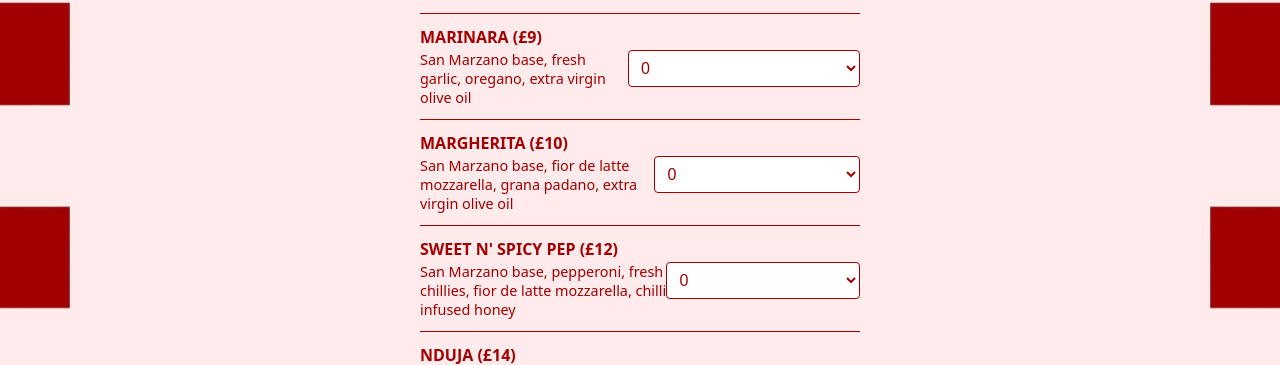
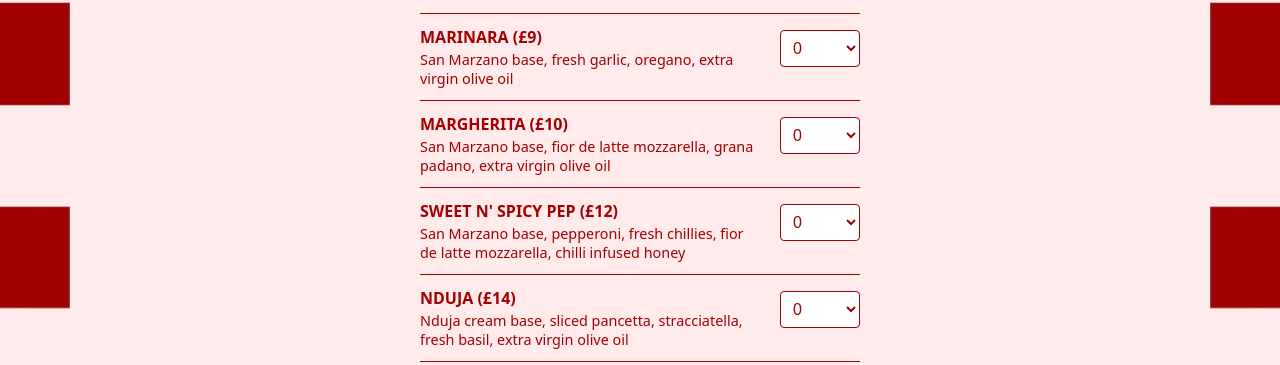
Before and after one commit to concretelobster/fusion-pizza, a plain HTML site: page index.html in a window 1280 px wide. Shown: the part 406-771 px from the top of the page. Drawn offline with Linux system fonts and the light colour scheme.

Commit message:
Update menu-row layout to use CSS grid
Changed menu-row layout from flex to grid for better alignment and spacing.

```diff
--- a/index.html
+++ b/index.html
@@ -65,11 +65,16 @@
     }
 
     .menu-row {
-      display: flex;
-      justify-content: space-between;
-      align-items: center;
+      display: grid;
+      grid-template-columns: 1fr 80px;
+      gap: 1rem;
+      align-items: start;
       padding: 0.75rem 0;
       border-bottom: 1px solid #a20001;
+    }
+
+    .qty-input {
+      width: 80px;
     }
 
     .menu-info strong {
```
